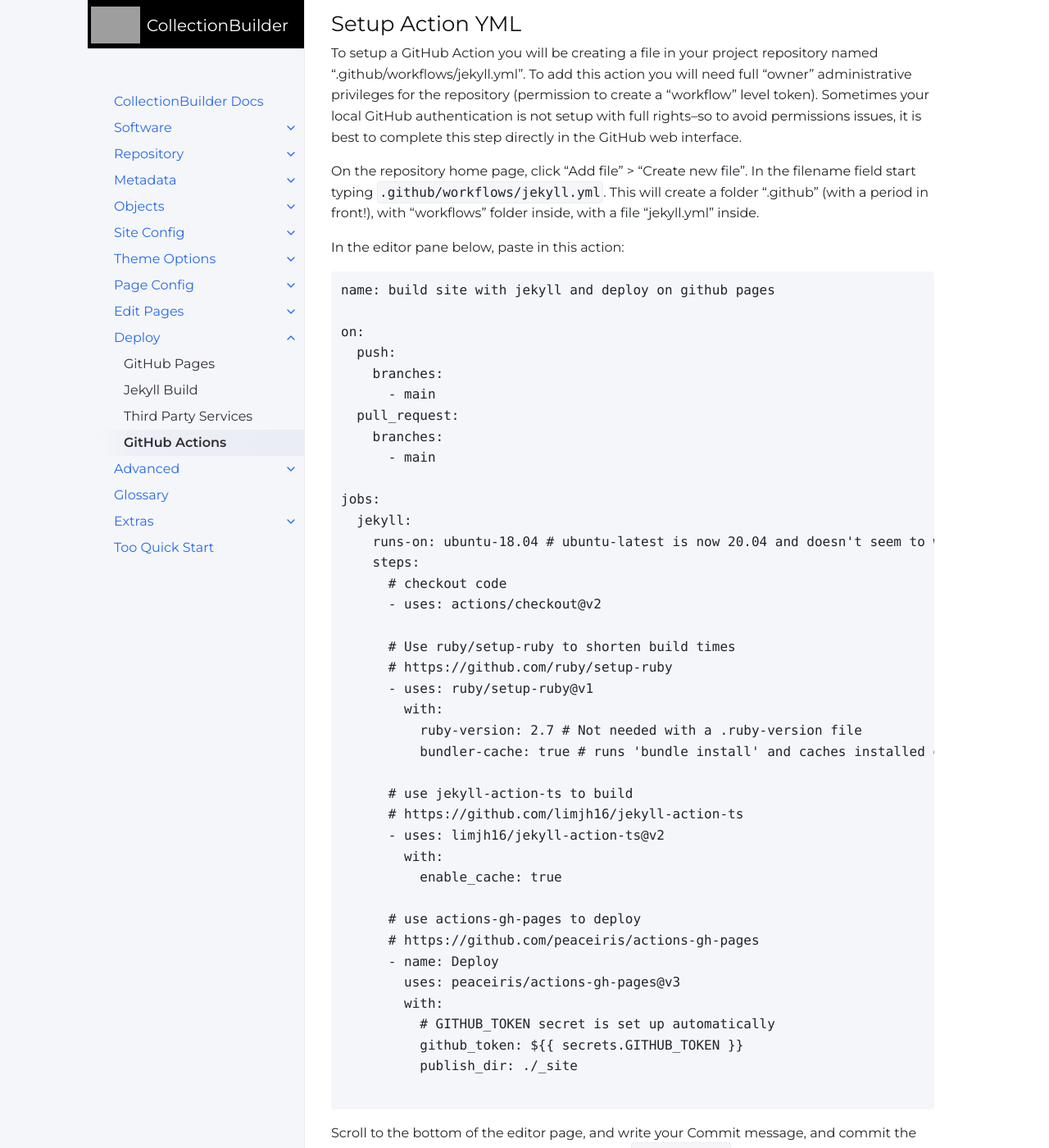
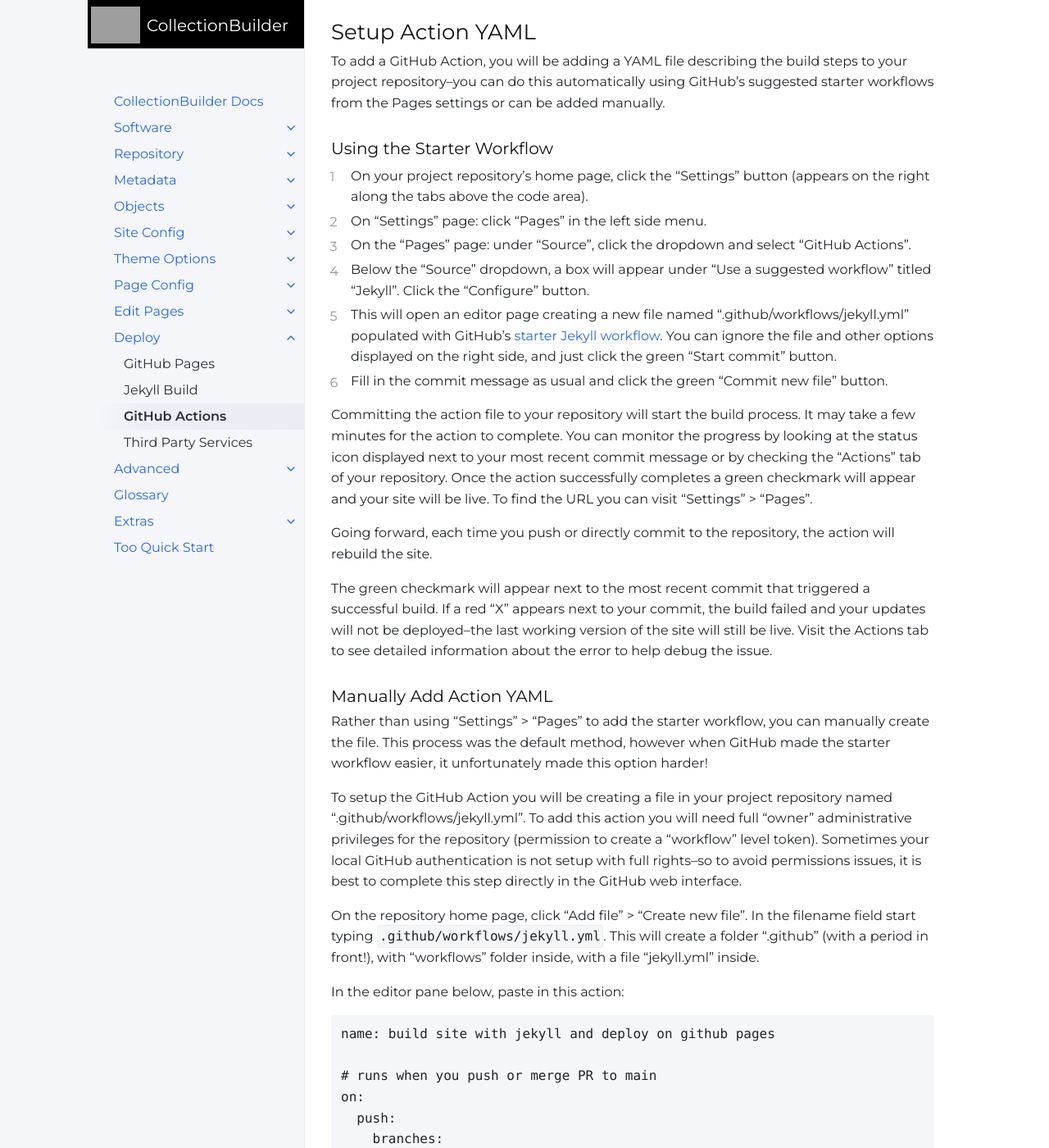
Before and after one commit to CollectionBuilder/cb-docs, a Jekyll site: the page built from docs/deploy/actions.md, in a window 1280 px wide and 1400 px high, scrolled down 937 px. Shown: the whole window at 82% size. Built offline with Jekyll 4.4.1, drawn with Linux system fonts in a browser that asks for light colours; comment, search, counter and statistics services are not loaded; some of the changed text lies outside the part shown.

Commit message:
update github actions details

````diff
--- a/docs/deploy/actions.md
+++ b/docs/deploy/actions.md
@@ -1,33 +1,60 @@
 ---
 title: GitHub Actions
 parent: Deploy
-nav_order: 5
+nav_order: 4
 ---
 
 # GitHub Actions
 
-GitHub Pages' default build process runs an older version of Jekyll and does not support plugins.
+GitHub Pages' default build process runs an older version of Jekyll and does not support plugins (see [dependency versions](https://pages.github.com/versions/) for details).
 Since CB-CDM and CB-CSV use custom CollectionBuilder plugins to generate item pages and process data, they can not be built using the default GitHub Pages process.
 
 However, you *can* still host your site on GitHub Pages by setting up an alternative build using the [GitHub Actions](https://docs.github.com/en/actions) feature.
-
-Setting up the Action takes a few extra steps, detailed below.
+GitHub has recently made setting up Actions to build your site easier, so this is a great option.
 
 ## Prep Project Repository
 
-1. Double check your "_config.yml" to ensure the `url` and `baseurl` values are set correctly for hosting on GitHub Pages (i.e. following the pattern `url: https://username.github.io` and `baseurl: /repository-name`).
+1. Check your "_config.yml" to ensure the `url` and `baseurl` values are set correctly for hosting on GitHub Pages following the pattern `url: https://username.github.io` and `baseurl: /repository-name`.
 2. If this is a temporary url for testing / demo purposes, you probably want to uncomment `noindex: true` in the ROBOTS EXCLUDE section of "config.yml". This tells Google not to index the site.
 3. Make sure your project has a "Gemfile". CollectionBuilder templates should have one by default.
-4. Optional: Commit your "Gemfile.lock" to ensure the build uses the same setup as you have been using to develop the project. By default "Gemfile.lock" is usually listed in the ".gitignore" file, thus Git will not track it. Edit the ".gitignore" file to remove "Gemfile.lock" then commit the changes.
+4. *Optional:* Commit your "Gemfile.lock" to ensure the build uses the same setup as you have been using to develop the project. By default "Gemfile.lock" is usually listed in the ".gitignore" file, thus Git will not track it. Edit the ".gitignore" file to remove "Gemfile.lock" then commit the changes.
 
 *Note:* some accounts may have GitHub Actions disabled by default.
 If you do not see the "Actions" tab in your repository's navigation (in between "Discussions" and "Projects"), it will need to be turned on first.
 Visit the repository's "Settings", click on "Actions" in the left side nav menu, select "Allow all actions", and click "Save".
 {:.alert .alert-yellow }
 
-## Setup Action YML
+## Setup Action YAML
 
-To setup a GitHub Action you will be creating a file in your project repository named ".github/workflows/jekyll.yml".
+To add a GitHub Action, you will be adding a YAML file describing the build steps to your project repository--you can do this automatically using GitHub's suggested starter workflows from the Pages settings or can be added manually.
+
+### Using the Starter Workflow
+
+1. On your project repository's home page, click the "Settings" button (appears on the right along the tabs above the code area).
+2. On "Settings" page: click "Pages" in the left side menu.
+3. On the "Pages" page: under "Source", click the dropdown and select "GitHub Actions".
+4. Below the "Source" dropdown, a box will appear under "Use a suggested workflow" titled "Jekyll". Click the "Configure" button.
+5. This will open an editor page creating a new file named ".github/workflows/jekyll.yml" populated with GitHub's [starter Jekyll workflow](https://github.com/actions/starter-workflows/blob/main/pages/jekyll.yml). You can ignore the file and other options displayed on the right side, and just click the green "Start commit" button.
+6. Fill in the commit message as usual and click the green "Commit new file" button.
+
+Committing the action file to your repository will start the build process.
+It may take a few minutes for the action to complete.
+You can monitor the progress by looking at the status icon displayed next to your most recent commit message or by checking the "Actions" tab of your repository.
+Once the action successfully completes a green checkmark will appear and your site will be live.
+To find the URL you can visit "Settings" > "Pages".
+
+Going forward, each time you push or directly commit to the repository, the action will rebuild the site.
+
+The green checkmark will appear next to the most recent commit that triggered a successful build.
+If a red "X" appears next to your commit, the build failed and your updates will not be deployed--the last working version of the site will still be live.
+Visit the Actions tab to see detailed information about the error to help debug the issue.
+
+### Manually Add Action YAML
+
+Rather than using "Settings" > "Pages" to add the starter workflow, you can manually create the file.
+This process was the default method, however when GitHub made the starter workflow easier, it unfortunately made this option harder!
+
+To setup the GitHub Action you will be creating a file in your project repository named ".github/workflows/jekyll.yml".
 To add this action you will need full "owner" administrative privileges for the repository (permission to create a "workflow" level token).
 Sometimes your local GitHub authentication is not setup with full rights--so to avoid permissions issues, it is best to complete this step directly in the GitHub web interface.
 
@@ -40,6 +67,7 @@ In the editor pane below, paste in this action:
 ```{% raw %}
 name: build site with jekyll and deploy on github pages
 
+# runs when you push or merge PR to main
 on:
   push:
     branches:
@@ -48,18 +76,24 @@ on:
     branches:
       - main
 
+# Sets permissions of the GITHUB_TOKEN to allow deployment to GitHub Pages
+permissions:
+  contents: write
+  pages: write
+  id-token: write
+
 jobs:
   jekyll:
-    runs-on: ubuntu-18.04 # ubuntu-latest is now 20.04 and doesn't seem to work
+    runs-on: ubuntu-20.04
     steps:
       # checkout code
-      - uses: actions/checkout@v2
+      - uses: actions/checkout@v3
 
       # Use ruby/setup-ruby to shorten build times
       # https://github.com/ruby/setup-ruby
       - uses: ruby/setup-ruby@v1
         with:
-          ruby-version: 2.7 # Not needed with a .ruby-version file
+          ruby-version: 3.1 # Not needed with a .ruby-version file
           bundler-cache: true # runs 'bundle install' and caches installed gems automatically
 
       # use jekyll-action-ts to build
@@ -80,12 +114,12 @@ jobs:
 ```
 
 Scroll to the bottom of the editor page, and write your Commit message, and commit the file.
-Adding the file will automatically set up a `GITHUB_TOKEN` secret which will allow the Action to build your site, and commit the output to the "gh-pages" branch.
 
-Once committed, the action will run immediately and will repeat each time you push a new commit or merge a pull request.
+Once committed, the action will run each time you push a new commit or merge a pull request.
 
 However, the first time you may have to manually activate GitHub Pages.
-Go to the repository Settings, click "Pages" in the side nav, select "gh-pages" branch in the "Source" drop down, and save.
+Go to the repository Settings, click "Pages" in the side nav.
+In the "Source" dropdown select "Deploy from a branch", and in "Branch" dropdown select "gh-pages", and save.
 After Pages is activated, you may need to create another new commit to finally get the web site live.
 
 ### Action Details
@@ -96,9 +130,9 @@ The `jobs` key gives the list of things to do.
 Each `uses` value is a repository on GitHub, so you can go look at the code to see what it is doing, or set up your own version.
 In this workflow:
 
-- [actions/checkout@v2](https://github.com/actions/checkout) checks out the code from the main branch (from GitHub).
-- [ruby/setup-ruby@v1](https://github.com/ruby/setup-ruby) uses a pre-built Ruby and cached gems to speed up built time (when using Ruby, this is apparently preferable to using "actions/cache").
-- [limjh16/jekyll-action-ts@v2](https://github.com/limjh16/jekyll-action-ts) runs the `jekyll build` (supposedly faster than "helaili/jekyll-action").
+- [actions/checkout@v3](https://github.com/actions/checkout) checks out the code from the main branch (from GitHub).
+- [ruby/setup-ruby@v1](https://github.com/ruby/setup-ruby) uses a pre-built Ruby and cached gems to speed up built time.
+- [limjh16/jekyll-action-ts@v2](https://github.com/limjh16/jekyll-action-ts) runs the `jekyll build` process.
 - [peaceiris/actions-gh-pages@v3](https://github.com/peaceiris/actions-gh-pages) takes the output and commits it to the `gh-pages` branch.
 
 The Actions tab of the repository provides detailed progress for your workflow, so if something goes wrong it is a bit easier to debug than default GitHub Pages.
````
Also changed, not shown: docs/deploy/build.md (+1 -1 lines), docs/deploy/gh-pages.md (+1 -1 lines), docs/deploy/thirdparty.md (+1 -1 lines).
